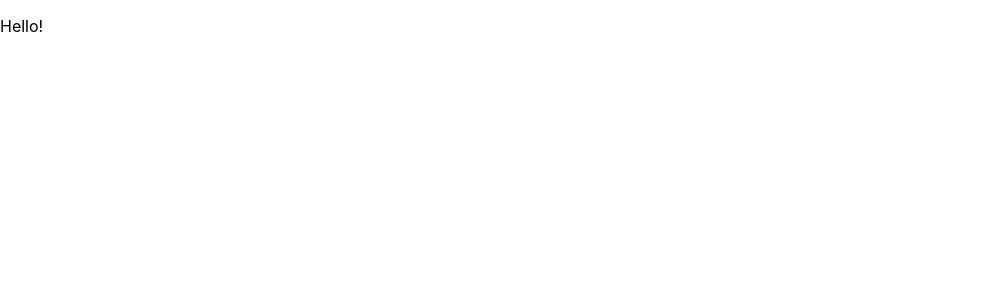
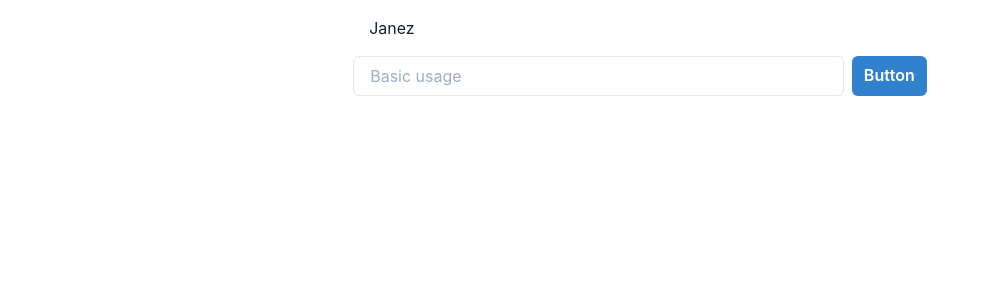
Before and after one commit to UrbanKocmut/spletnaaplikacija, a React (Create React App) app: page / in a window 1280 px wide. Shown: the top 300 px of the page, without its empty margins (0-989 px from the left). Built offline with nearby package versions, Linux system fonts and the light colour scheme.

Commit message:
spremembe

```diff
--- a/package.json
+++ b/package.json
@@ -3,9 +3,13 @@
   "version": "1",
   "private": true,
   "dependencies": {
+    "@chakra-ui/react": "^1.3.4",
+    "@emotion/react": "^11.1.5",
+    "@emotion/styled": "^11.1.5",
     "@testing-library/jest-dom": "^5.11.4",
     "@testing-library/react": "^11.1.0",
     "@testing-library/user-event": "^12.1.10",
+    "framer-motion": "^3.10.2",
     "react": "^17.0.1",
     "react-dom": "^17.0.1",
     "react-scripts": "4.0.3",
--- a/src/App.js
+++ b/src/App.js
@@ -1,9 +1,35 @@
 import './App.css';
+import PropTypes from "prop-types";
+import {useState} from "react";
+import { Input,Container,Button,Box,Flex } from "@chakra-ui/react"
 
 export default function App(props, state) {
+
+    const [name, setName] = useState(props.name);
+    const [input, setInput] = useState();
+
+    function inputChanged(event) {
+        const {target: {value}} = event;
+        setInput(value)
+    }
+
+    function changeName(event) {
+        setName(input)
+    }
+
     return (
-            <p className={"tst"}>
-                Hello!
-            </p>
+        <Container>
+            <Box  w="100%" p={4}>
+                {name}
+            </Box>
+            <Flex>
+                <Input onChange={inputChanged} placeholder="Basic usage" />
+                <Button marginLeft={2} onClick={changeName} colorScheme="blue">Button</Button>
+            </Flex>
+        </Container>
     );
 }
+
+App.propTypes = {
+    name: PropTypes.string
+};
--- a/src/index.js
+++ b/src/index.js
@@ -2,11 +2,14 @@ import React from 'react';
 import ReactDOM from 'react-dom';
 import './index.css';
 import App from './App';
+import { ChakraProvider } from "@chakra-ui/react"
 
 
 ReactDOM.render(
   <React.StrictMode>
-    <App />
+      <ChakraProvider>
+      <App name={"Janez"}/>
+  </ChakraProvider>
   </React.StrictMode>,
   document.getElementById('root')
 );
```
Also changed, not shown: public/manifest.json, 1 other file (tests, documents, lock files or other folders).
